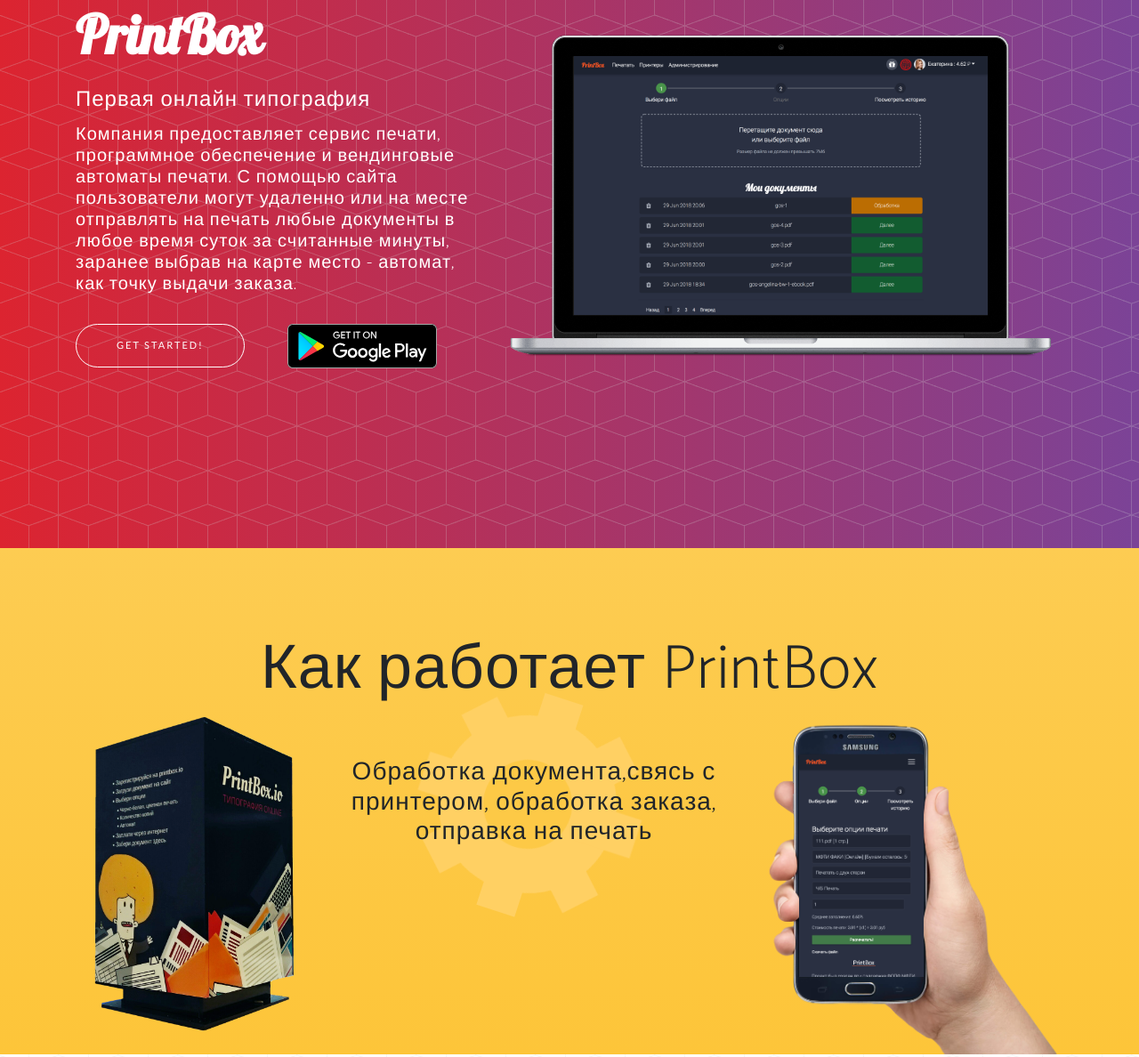
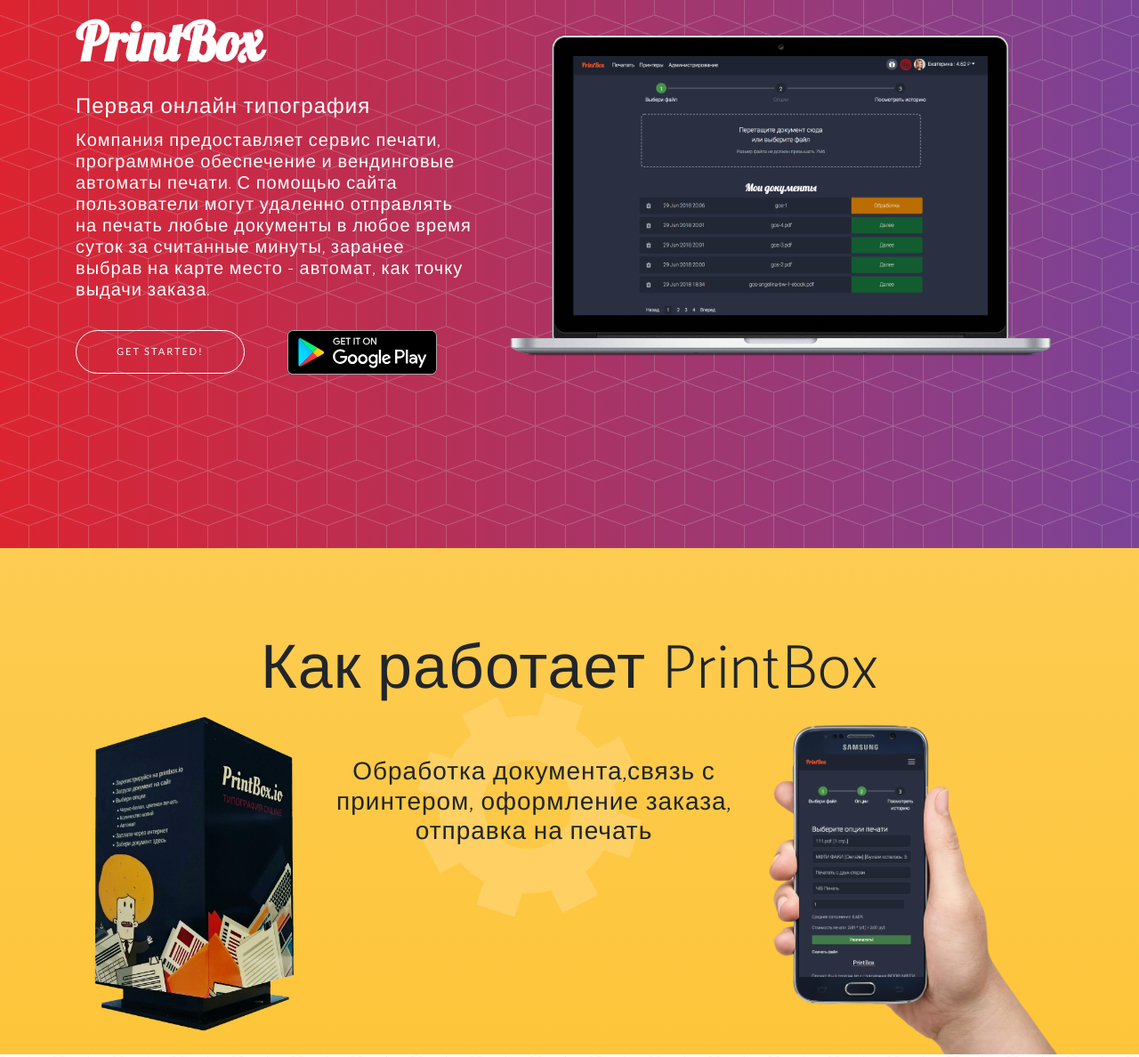
Before and after one commit to Katerina198b/about-printBox, a plain HTML site: page index.html in a window 1280 px wide. Shown: the part 184-1372 px from the top of the page at 89% size. Drawn offline with nearby package versions, Linux system fonts and the light colour scheme; a web font is replaced by a local one.

Commit message:
исправлены опечатки

```diff
--- a/index.html
+++ b/index.html
@@ -89,13 +89,13 @@
                 Компания предоставляет сервис печати,
 программное обеспечение и вендинговые автоматы печати.
 С помощью сайта пользователи могут
-удаленно или на месте отправлять на печать любые документы
+удаленно отправлять на печать любые документы
 в любое время суток за считанные минуты,
 заранее выбрав на карте место - автомат, как точку выдачи заказа.
               </h5>
               <br>
                   <div class="row">
-                     <div class="col-md-6 pb-3">
+                     <div class="col-md-6">
                          <a href="https://printbox.io/print/1" class="btn btn-outline btn-xl js-scroll-trigger">Get Started!</a>
                      </div>
                       <div class="col-md-6">
@@ -143,8 +143,8 @@
                   </div>
                 </div>
                  <h3 class="h3-about mt-5">
-                 Обработка документа,свясь с принтером,
-                 обработка заказа,  отправка на печать
+                 Обработка документа,связь с принтером,
+                 оформление заказа,  отправка на печать
                  </h3>
              </div>
           <div class="col-md-4 mx-auto pb-0 pb-0">
@@ -181,7 +181,8 @@
                     <i class="icon-screen-desktop text-primary"></i>
                     <p class="text-muted">
                       Сайт и мобильное приложение.
-                      Обработка документов, транзакций, приём заказов, поддержка пользователей.
+                      Обработка документов, приём заказов, кабинет управления для франчайзи,
+                        поддержка пользователей.
                     </p>
                   </div>
                 </div>
@@ -199,7 +200,7 @@
                     <i class="icon-settings text-primary"></i>
                     <p class="text-muted">
                       Аппаратное обеспечение +
-                      конструкция нескольких собственных линеек вендинговых автоматов.
+                      собственная линейка вендинговых автоматов.
                     </p>
                   </div>
                 </div>
@@ -238,7 +239,7 @@
                     <div class="timeline-content wow slideInRight">
                         <h3 class="timeline-title">MVP</h3>
                         <p>
-                          Выпуск сервиса на пробной группе пользователей из примерно 30 человек.
+                          Выпуск сервиса на пробной группе пользователей из 30 человек.
                           Первая прибыль и сбор фидбека от пользователей.
                           Подтверждение жизнеспособности идеи и проекта в целом.
                           Поставлен первый простой вариант точки печати.
@@ -269,6 +270,7 @@
                         <p>
                           Поставлено 10 точек печати, 9 из которых в МФТИ, 1 - в МГТУ.
                           Разработаны 3 совместные с институтами бонусные программы.
+                          Проект награжден премией "Цифровые вершины" Сколково.
                         </p>
                     </div>
                 </li>
@@ -278,10 +280,10 @@
                     </div>
                     <div class="timeline-marker"></div>
                     <div class="timeline-content wow slideInRight">
-                        <h3 class="timeline-title">1 автомат</h3>
+                        <h3 class="timeline-title">1 франшиза</h3>
                         <p>Собрана первая партия напольных автоматов (10 штук)
                           с поддержкой видеонаблюдения.
-                          Заключен первый договор франшизы.
+                          Заключена первая договоренность о франшизе. Пройдена акселлерация Физтех.Старт
                         </p>
                     </div>
                 </li>
@@ -337,8 +339,8 @@
         <h4> Присоединяйся к сети принтеров PrintBox!</h4>
           <div class="effect aeneas">
             <div class="buttons">
-              <a href="https://www.facebook.com/groups/229069761246074/" class="fb" title="Join us on Facebook"><i class="fa fa-facebook" aria-hidden="true"></i></a>
-              <a href="https://vk.com/club163837307" class="vk" title="Join us on Vkontakte"><i class="fa fa-vk" aria-hidden="true"></i></a>
+                <a href="https://www.facebook.com/groups/229069761246074/" class="fb" title="Join us on Facebook"><i class="fa fa-facebook" aria-hidden="true"></i></a>
+                <a href="https://vk.com/club163837307" class="vk" title="Join us on Vkontakte"><i class="fa fa-vk" aria-hidden="true"></i></a>
             </div>
 
           </div>
--- a/js/my.js
+++ b/js/my.js
@@ -1,40 +1,3 @@
-var screenWidth,
-    screenHeight;
-
-function start () {
-
-    resize();
-    window.addEventListener('resize', resize);
-
-     var
-        tlContent    = setTimelineContent(),
-        tlGlobal     = new TimelineMax();
-
-    tlGlobal.set(document.querySelector('.content'), {alpha: 1});
-    tlGlobal.add(tlContent);
-    tlGlobal.play();
-
-};
-
-function resize () {
-    screenWidth  = document.documentElement.clientWidth,
-    screenHeight = document.documentElement.clientHeight;
-};
-
-
-function setTimelineContent () {
-    var tl = new TimelineMax();
-    tl.set(document.querySelector('.underline'), {width: 0});
-    tl.staggerFromTo(document.querySelectorAll('.letter'), 0.9, {'font-size': 0, alpha: 0}, {'font-size': '40px', alpha: 1, ease: Expo.easeInOut}, 0.08);
-    tl.fromTo(document.querySelector('.underline'), 0.6, {width: 0, alpha: 0}, {width: 260, alpha: 1, ease: Sine.easeOut});
-
-    return tl;
-}
-
-
-start();
-
-
 // ===== Scroll to Top ====
 $(window).scroll(function() {
     if ($(this).scrollTop() >= 50) {        // If page is scrolled more than 50px
```
